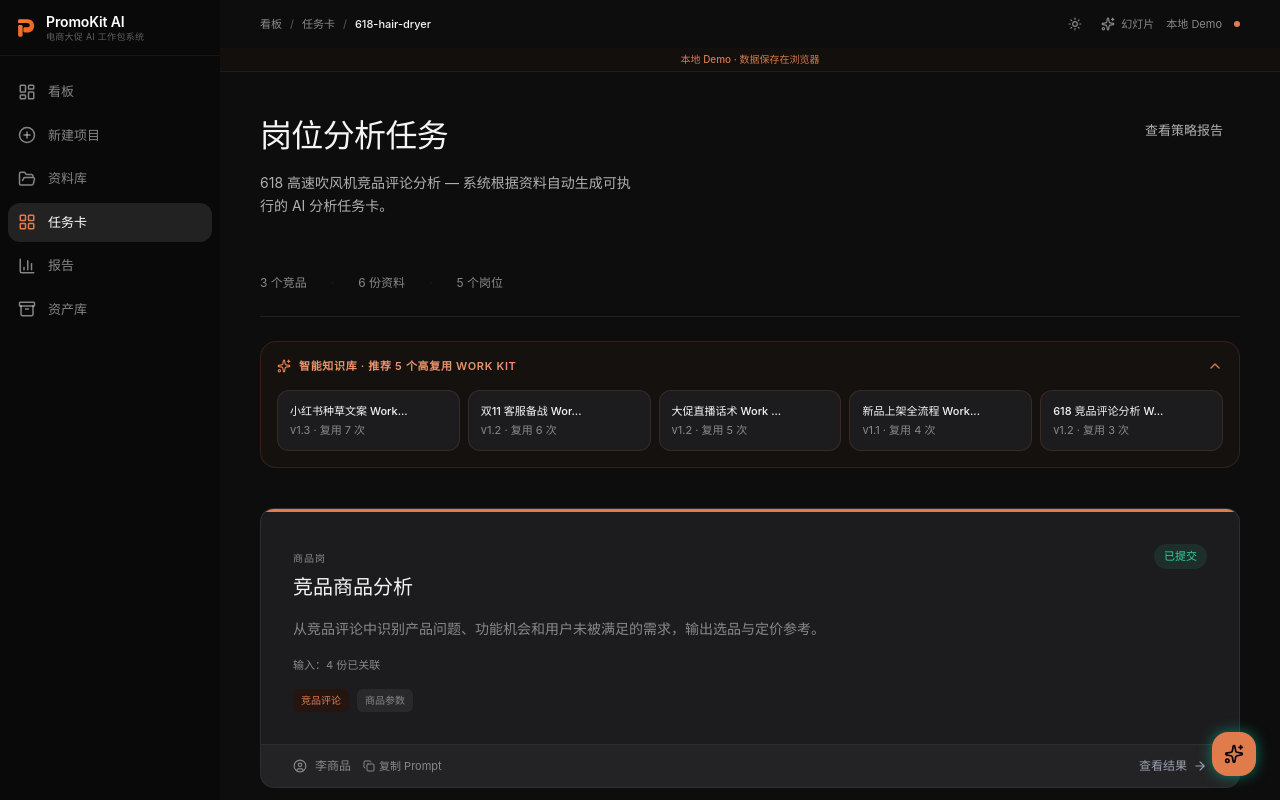
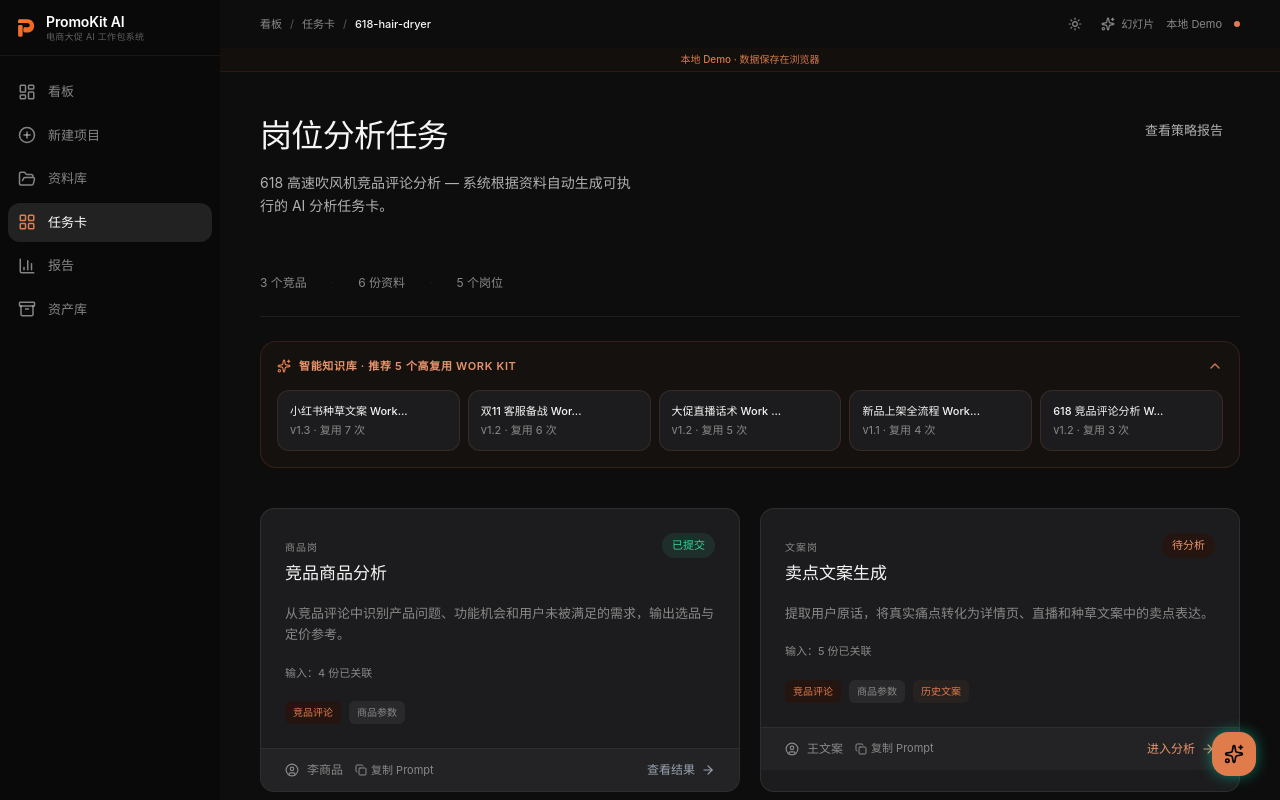
Before and after one commit to imLeyson/claw-workkit-hub, a React (Vite) app: page /tasks/618-hair-dryer in a window 1280 px wide. Shown: the top 800 px of the page. Built offline with nearby package versions, Linux system fonts and the light colour scheme.

Commit message:
fix: 任务卡统一尺寸，去掉首张col-span-2特殊布局

```diff
--- a/src/pages/TaskCards.tsx
+++ b/src/pages/TaskCards.tsx
@@ -123,7 +123,7 @@ export default function TaskCards() {
 
       {/* Task card grid */}
       <div className="grid grid-cols-2 gap-5 stagger">
-        {tasks.map((task, idx) => {
+        {tasks.map((task) => {
           const inputMats = materials.filter((m) => task.inputMaterials.includes(m.id))
           const availableTypes = new Set(inputMats.map((m) => m.type))
           const missingTags = task.sourceTags.filter((tag) => {
@@ -131,15 +131,13 @@ export default function TaskCards() {
             return materialType ? !availableTypes.has(materialType) : false
           })
           const blocked = task.status === 'pending' && inputMats.length === 0
-          const isFirst = idx === 0
           return (
-            <div key={task.id} className={`card-surface rounded-[24px] card-hover overflow-hidden group animate-fade-in-up ${isFirst ? 'col-span-2' : 'border-l-[3px] border-l-transparent hover:border-l-accent-400'}`}>
-              {isFirst && <div className="h-[3px] bg-accent-500" />}
-              <div className={`${isFirst ? 'p-8' : 'p-6'}`}>
+            <div key={task.id} className="card-surface rounded-[24px] card-hover overflow-hidden group animate-fade-in-up border-l-[3px] border-l-transparent hover:border-l-accent-400">
+              <div className="p-6">
                 <div className="flex items-start justify-between mb-4">
                   <div>
                     <span className="text-[10px] font-medium uppercase tracking-[0.1em] text-text-muted">{roleLabels[task.role]}岗</span>
-                    <h3 className={`font-medium text-text-main mt-1 ${isFirst ? 'text-[20px]' : 'text-[17px]'}`}>{task.title}</h3>
+                    <h3 className="text-[17px] font-medium text-text-main mt-1">{task.title}</h3>
                   </div>
                   <span className={`text-[11px] px-2.5 py-1 rounded-full font-medium ${
                     task.status === 'submitted' ? 'bg-success-soft text-success' :
@@ -149,9 +147,9 @@ export default function TaskCards() {
                     {task.status === 'submitted' ? '已提交' : task.status === 'generated' ? '已生成' : task.status === 'ready' ? '待分析' : blocked ? '待补资料' : '待生成'}
                   </span>
                 </div>
-                <p className={`text-text-muted leading-relaxed mb-4 ${isFirst ? 'text-[14px]' : 'text-[13px]'}`}>{task.description}</p>
+                <p className="text-[13px] text-text-muted leading-relaxed mb-4">{task.description}</p>
 
-                <div className={`flex flex-wrap items-center gap-2 text-[11px] mb-4 ${isFirst ? '' : 'min-h-[24px]'}`}>
+                <div className="flex flex-wrap items-center gap-2 text-[11px] mb-4 min-h-[24px]">
                   <span className={inputMats.length > 0 ? 'text-text-muted' : 'text-warning'}>
                     输入：{inputMats.length > 0 ? `${inputMats.length} 份已关联` : '暂无可用资料'}
                   </span>
@@ -169,7 +167,7 @@ export default function TaskCards() {
                 </div>
               </div>
 
-              <div className={`${isFirst ? 'px-8' : 'px-6'} py-3 bg-white/[0.03] border-t border-border-light flex items-center justify-between`}>
+              <div className="px-6 py-3 bg-white/[0.03] border-t border-border-light flex items-center justify-between">
                 <div className="flex items-center gap-3">
                   <div className="flex items-center gap-2 text-[12px] text-text-muted">
                     <UserCircle className="w-3.5 h-3.5" />{task.assignedTo}
```
